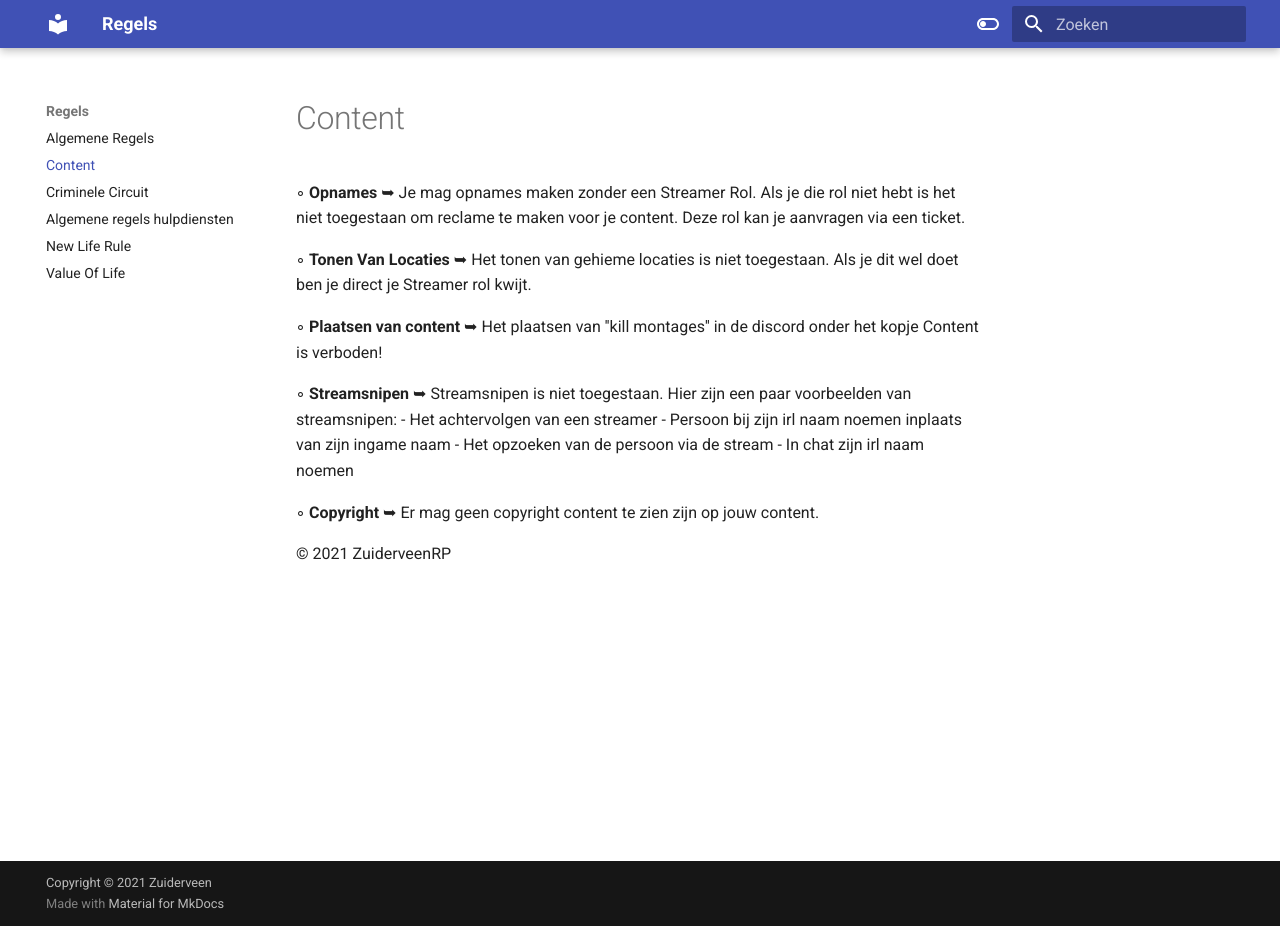
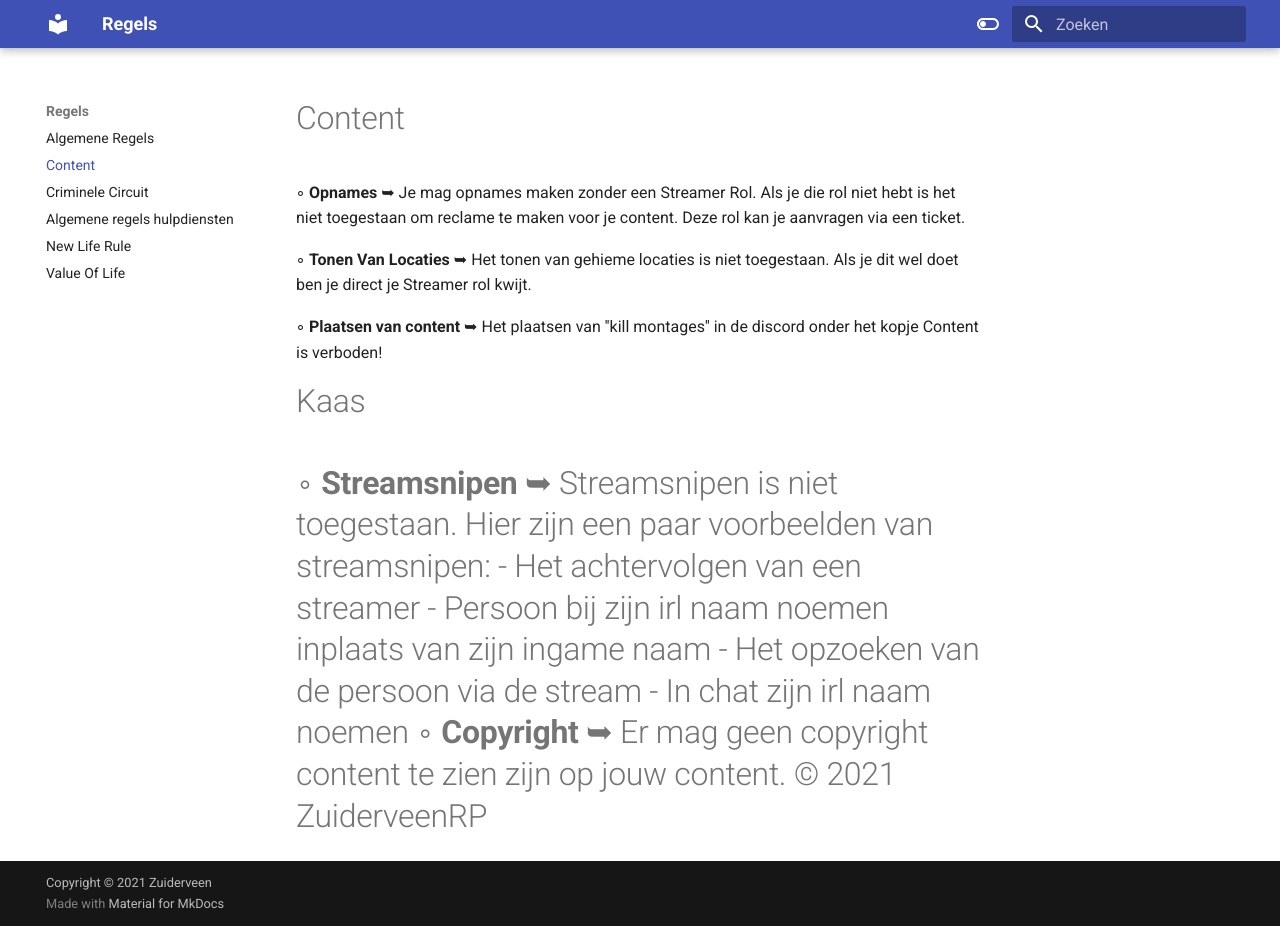
Before and after one commit to CappaWappa/Regels, an MkDocs documentation site: the page built from docs/content.md, in a window 1280 px wide and 926 px high. Built offline with MkDocs 1.6.1 and Material for MkDocs 9.7.7, drawn with Linux system fonts in a browser that asks for light colours.

Commit message:
Update content.md

```diff
--- a/docs/content.md
+++ b/docs/content.md
@@ -6,7 +6,7 @@
 
 ◦ <b>Plaatsen van content</b> ➥ Het plaatsen van ''kill montages'' in de discord onder het kopje Content is verboden!</br>
 
-<h1Kaas>
+<h1>Kaas<h1>
 
 ◦ <b>Streamsnipen</b> ➥ Streamsnipen is niet toegestaan. Hier zijn een paar voorbeelden van streamsnipen:
 - Het achtervolgen van een streamer
```
